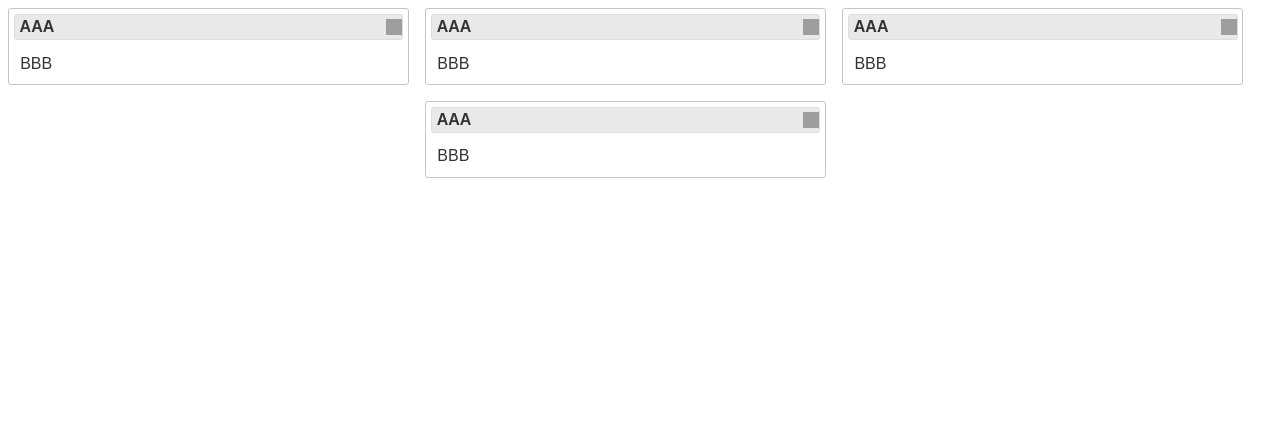
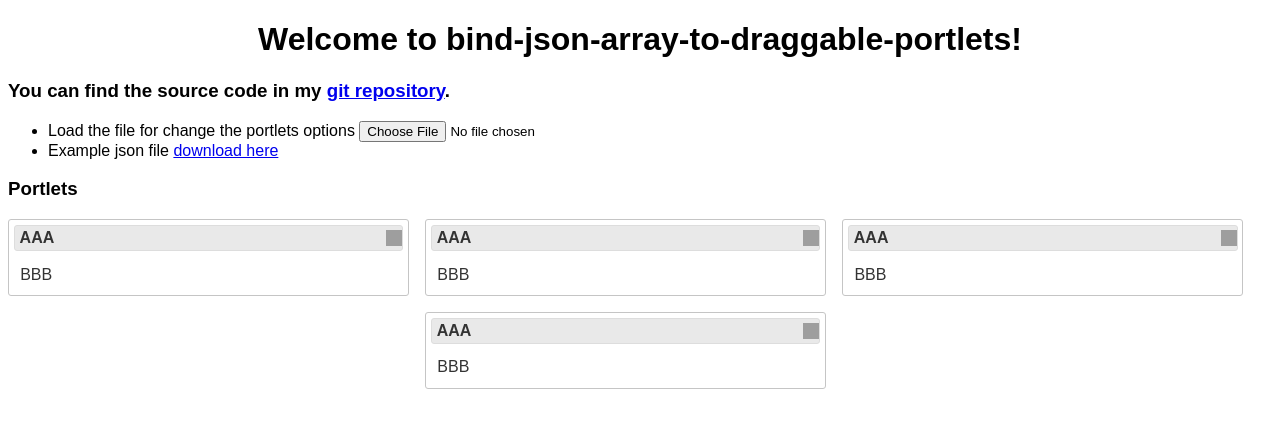
Before and after one commit to davidmartinezros/bind-json-array-to-draggable-portlets, an Angular app: page / in a window 1280 px wide. Shown: the top 428 px of the page. Built offline with nearby package versions, Linux system fonts and the light colour scheme; grey boxes are pictures that could not be loaded.

Commit message:
add a load area for changing the portlets options

```diff
--- a/src/app/app.component.html
+++ b/src/app/app.component.html
@@ -1,12 +1,10 @@
-<div *ngFor="let column of data | async" class="column">
+<!--The content below is only a placeholder and can be replaced.-->
+<div style="text-align:center">
+  <h1>
+    Welcome to {{ title }}!
+  </h1>
+</div>
+<h3>You can find the source code in my <a href="https://github.com/davidmartinezros/bind-json-array-to-draggable-portlets" target="_blank">git repository</a>.</h3>
 
-  <div *ngFor="let portlet of column.portlets" class="portlet">
-    <div class="portlet-header">{{ portlet.header }}</div>
-    <div class="portlet-content">
-      {{ portlet.content }}
-      <!--iframe src="https://www.youtube.com/embed/QH2-TGUlwu4?autoplay=1" width="100%" height="100%" frameborder="0" allowfullscreen></iframe>
-      -->
-    </div>
-  </div>
 
-</div>
+<app-load></app-load>
--- a/src/app/app.component.ts
+++ b/src/app/app.component.ts
@@ -1,52 +1,11 @@
-import { Component, AfterViewInit  } from '@angular/core';
-import { ReturnJsonArrayService } from './return-json-array.service';
-import { environment } from 'src/environments/environment';
-import { Observable } from 'rxjs';
-import { Column } from './column';
-import * as $ from 'jquery';
-window["$"] = $;
-window["jQuery"] = $;
-declare var $;
+import { Component } from '@angular/core';
 
 @Component({
   selector: 'app-root',
   templateUrl: './app.component.html',
   styleUrls: ['./app.component.css']
 })
-export class AppComponent implements AfterViewInit {
+export class AppComponent {
   title = 'bind-json-array-to-draggable-portlets';
 
-  data: Observable<Array<Column>>;
-
-  constructor(private service: ReturnJsonArrayService) {
-    this.data = this.service.getScreen('..' + environment.directory + '/assets/json/data.json');
-    this.data.subscribe(val => console.log(val));
-  }
-
-  ngAfterViewInit() {
-    setTimeout(() => {
-      this.loadJQuery();
-    }, 100);
-  }
-
-  loadJQuery() {
-    $( ".column" ).sortable({
-      connectWith: ".column",
-      handle: ".portlet-header",
-      cancel: ".portlet-toggle",
-      placeholder: "portlet-placeholder ui-corner-all"
-    });
-
-    $( ".portlet" )
-      .addClass( "ui-widget ui-widget-content ui-helper-clearfix ui-corner-all" )
-      .find( ".portlet-header" )
-        .addClass( "ui-widget-header ui-corner-all" )
-        .prepend( "<span class='ui-icon ui-icon-minusthick portlet-toggle'></span>");
-
-    $( ".portlet-toggle" ).on( "click", function() {
-      var icon = $( this );
-      icon.toggleClass( "ui-icon-minusthick ui-icon-plusthick" );
-      icon.closest( ".portlet" ).find( ".portlet-content" ).toggle();
-    });
-  }
 }
--- a/src/app/app.module.ts
+++ b/src/app/app.module.ts
@@ -4,10 +4,14 @@ import { NgModule } from '@angular/core';
 import { AppComponent } from './app.component';
 import { ReturnJsonArrayService } from './return-json-array.service';
 import { HttpClientModule } from '@angular/common/http';
+import { PortletsComponent } from './portlets/portlets.component';
+import { LoadComponent } from './load/load.component';
 
 @NgModule({
   declarations: [
     AppComponent,
+    PortletsComponent,
+    LoadComponent
   ],
   imports: [
     BrowserModule,
--- /dev/null
+++ b/src/app/load/load.component.html
@@ -0,0 +1,9 @@
+<div>
+  <ul>
+      <li>Load the file for change the portlets options <input type="file" (change)="onChange($event)"/></li>
+      <li>Example json file <a href="./assets/json/data.json" target="_blank">download here</a></li>
+  </ul>
+</div>
+
+<h3>Portlets</h3>
+<app-portlets [(data)]="data"></app-portlets>
--- /dev/null
+++ b/src/app/load/load.component.ts
@@ -0,0 +1,53 @@
+import { Component, OnInit, Output, EventEmitter } from '@angular/core';
+import { Observable } from 'rxjs';
+import { ReturnJsonArrayService } from '../return-json-array.service';
+import { environment } from 'src/environments/environment';
+import { Column } from '../column';
+
+@Component({
+  selector: 'app-load',
+  templateUrl: './load.component.html',
+  styleUrls: ['./load.component.css'],
+  providers: [ReturnJsonArrayService]
+})
+export class LoadComponent implements OnInit {
+
+  data: Observable<Array<Column>>;
+
+  @Output() notify: EventEmitter<any> = new EventEmitter<any>();
+
+  constructor(private service: ReturnJsonArrayService) {
+    this.loadFile();
+  }
+
+  ngOnInit() {
+
+  }
+
+  loadFile() {
+    this.data = this.service.getScreen('..' + environment.directory + '/assets/json/data.json');
+    this.data.subscribe(val => console.log(val));
+  }
+
+  onChange(event) {
+    console.log('event:' + event);
+    var file: File = event.srcElement.files[0];
+    var url;
+    console.log('file:' + file);
+    console.log('file.name:' + file.name);
+    console.log('file.type:' + file.type);
+    if(file != null) {
+      url = URL.createObjectURL(file);
+    } else {
+      url = '.' + environment.directory + '/assets/json/data.json';
+    }
+    console.log('url:' + url);
+    if(url != null) {
+      this.data = this.service.getScreen(url);
+    }
+    console.log('enviem');
+    this.notify.emit(this.data);
+    console.log('fi onChange');
+  }
+
+}
--- /dev/null
+++ b/src/app/portlets/portlets.component.html
@@ -0,0 +1,12 @@
+<div *ngFor="let column of data | async" class="column">
+
+  <div *ngFor="let portlet of column.portlets" class="portlet">
+    <div class="portlet-header">{{ portlet.header }}</div>
+    <div class="portlet-content">
+      {{ portlet.content }}
+      <!--iframe src="https://www.youtube.com/embed/QH2-TGUlwu4?autoplay=1" width="100%" height="100%" frameborder="0" allowfullscreen></iframe>
+      -->
+    </div>
+  </div>
+
+</div>
--- /dev/null
+++ b/src/app/portlets/portlets.component.ts
@@ -0,0 +1,53 @@
+import { Component, OnInit, Input, AfterViewInit } from '@angular/core';
+import { Observable } from 'rxjs';
+import { Column } from '../column';
+import * as $ from 'jquery';
+window["$"] = $;
+window["jQuery"] = $;
+declare var $;
+
+@Component({
+  selector: 'app-portlets',
+  templateUrl: './portlets.component.html',
+  styleUrls: ['./portlets.component.css']
+})
+export class PortletsComponent implements OnInit, AfterViewInit {
+
+  @Input() data: Observable<Array<Column>>;
+
+  constructor() {
+    console.log("PortletsComponent.data:" + this.data);
+  }
+
+  ngOnInit() {
+
+  }
+
+  ngAfterViewInit() {
+    setTimeout(() => {
+      this.loadJQuery();
+    }, 100);
+  }
+
+  loadJQuery() {
+    $( ".column" ).sortable({
+      connectWith: ".column",
+      handle: ".portlet-header",
+      cancel: ".portlet-toggle",
+      placeholder: "portlet-placeholder ui-corner-all"
+    });
+
+    $( ".portlet" )
+      .addClass( "ui-widget ui-widget-content ui-helper-clearfix ui-corner-all" )
+      .find( ".portlet-header" )
+        .addClass( "ui-widget-header ui-corner-all" )
+        .prepend( "<span class='ui-icon ui-icon-minusthick portlet-toggle'></span>");
+
+    $( ".portlet-toggle" ).on( "click", function() {
+      var icon = $( this );
+      icon.toggleClass( "ui-icon-minusthick ui-icon-plusthick" );
+      icon.closest( ".portlet" ).find( ".portlet-content" ).toggle();
+    });
+  }
+
+}
```
Also changed, not shown: src/app/load/load.component.css (added), src/app/portlets/portlets.component.css (added), 2 other files (tests, documents, lock files or other folders).
